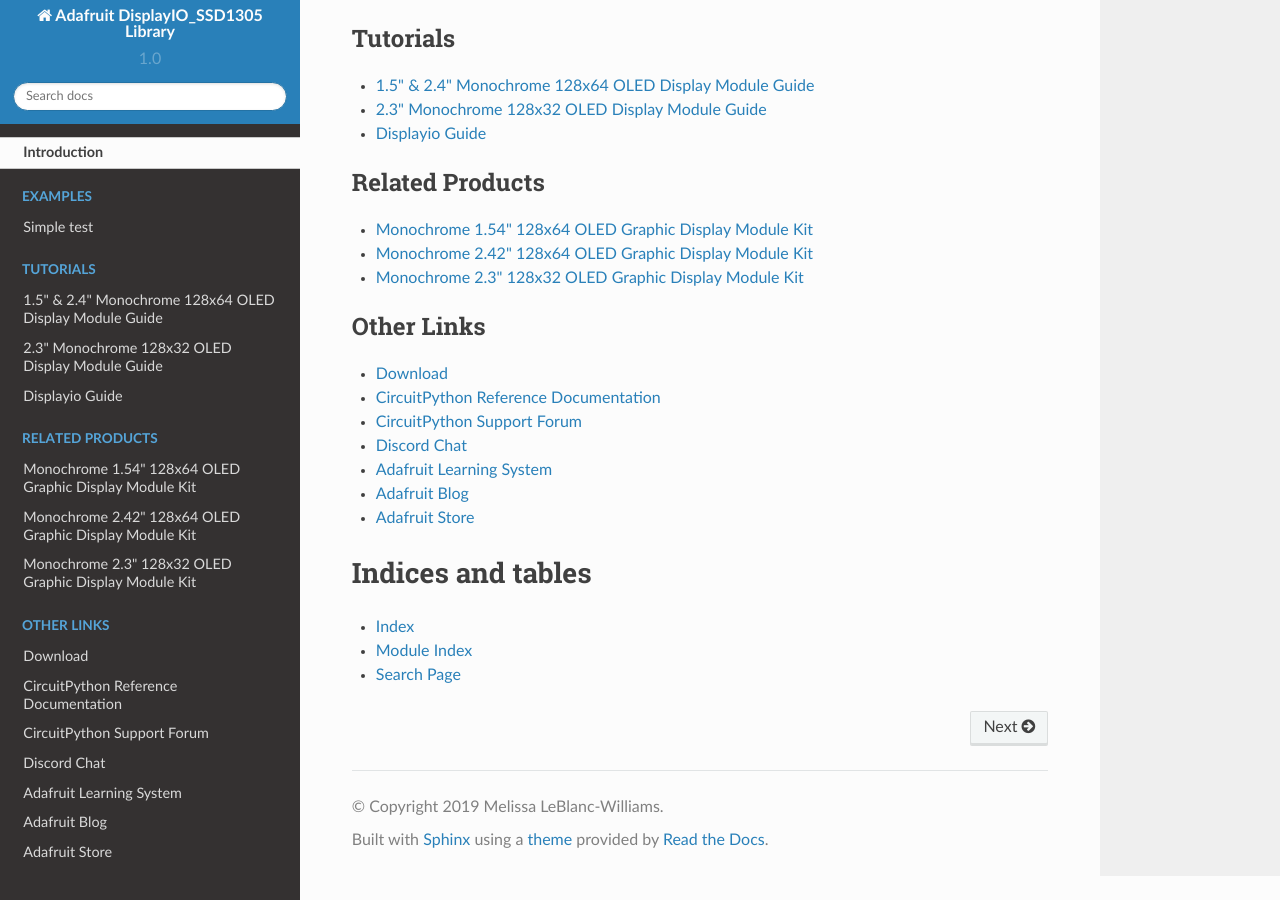
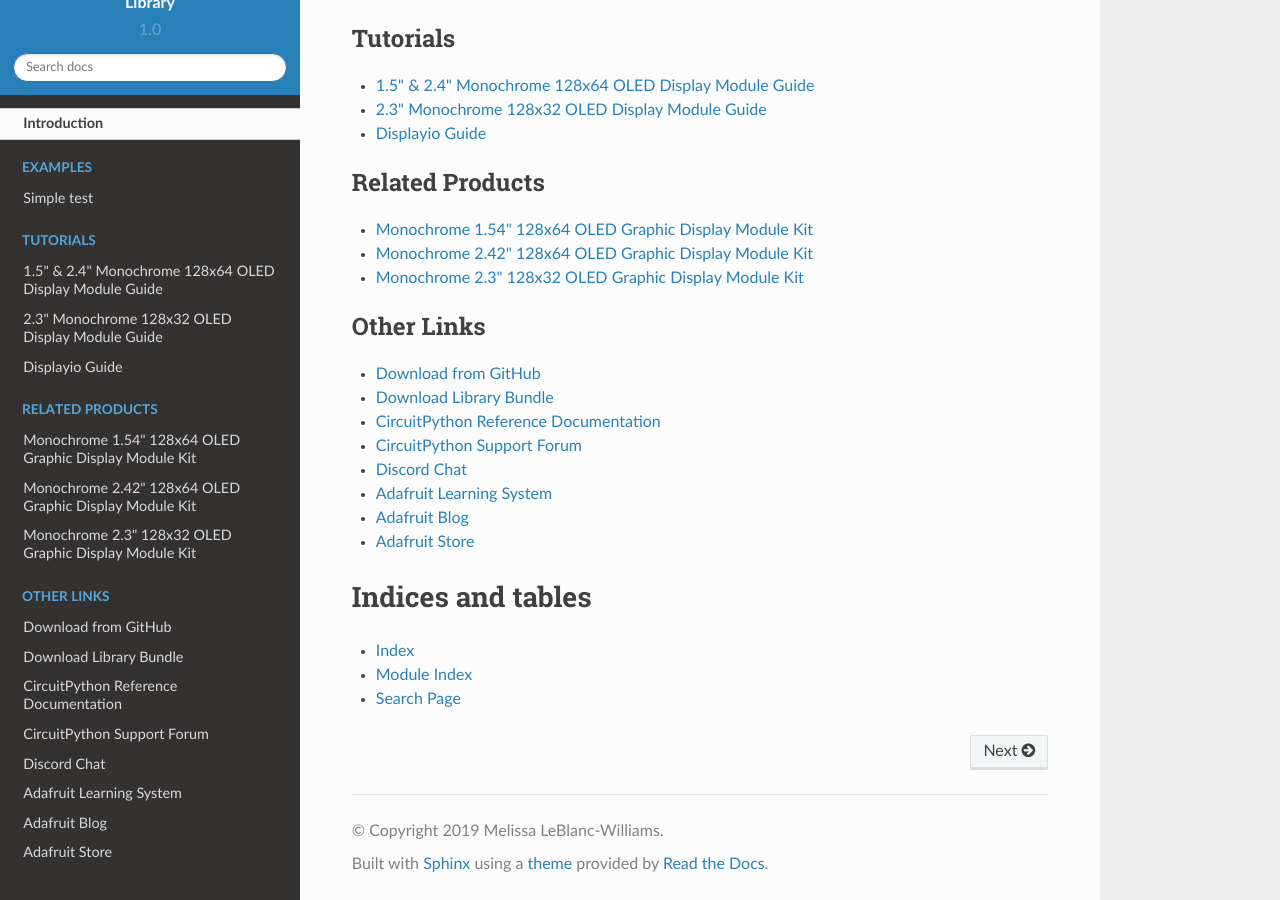
Before and after one commit to adafruit/Adafruit_CircuitPython_DisplayIO_SSD1305, a Sphinx documentation site: the page built from docs/index.rst, in a window 1280 px wide and 900 px high, scrolled down 2532 px. Built offline with Sphinx 7.4.7 and the Read the Docs theme 2.0.0, drawn with Linux system fonts in a browser that asks for light colours.

Commit message:
Added cp.org link to index.rst

```diff
--- a/docs/index.rst
+++ b/docs/index.rst
@@ -37,7 +37,8 @@
 .. toctree::
     :caption: Other Links
 
-    Download <https://github.com/adafruit/Adafruit_CircuitPython_DisplayIO_SSD1305/releases/latest>
+    Download from GitHub <https://github.com/adafruit/Adafruit_CircuitPython_DisplayIO_SSD1305/releases/latest>
+    Download Library Bundle <https://circuitpython.org/libraries>
     CircuitPython Reference Documentation <https://docs.circuitpython.org>
     CircuitPython Support Forum <https://forums.adafruit.com/viewforum.php?f=60>
     Discord Chat <https://adafru.it/discord>
```
